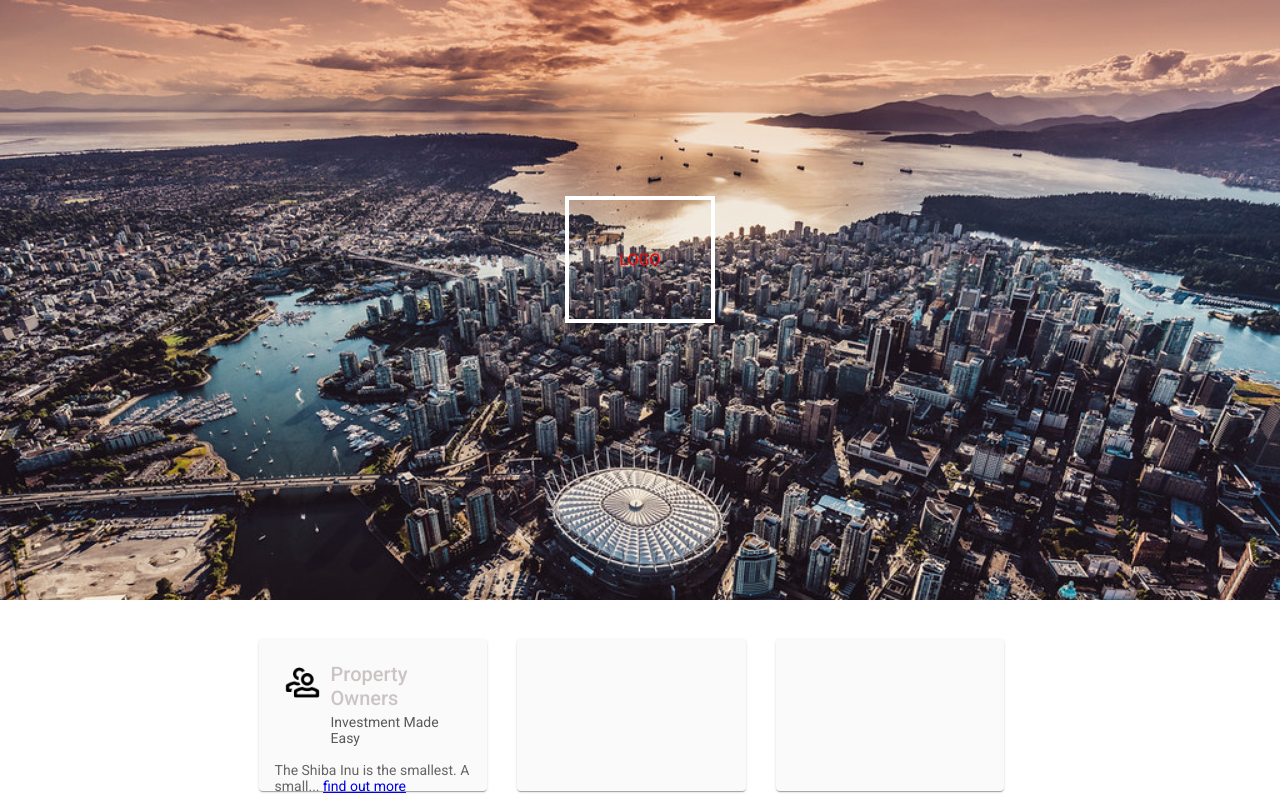
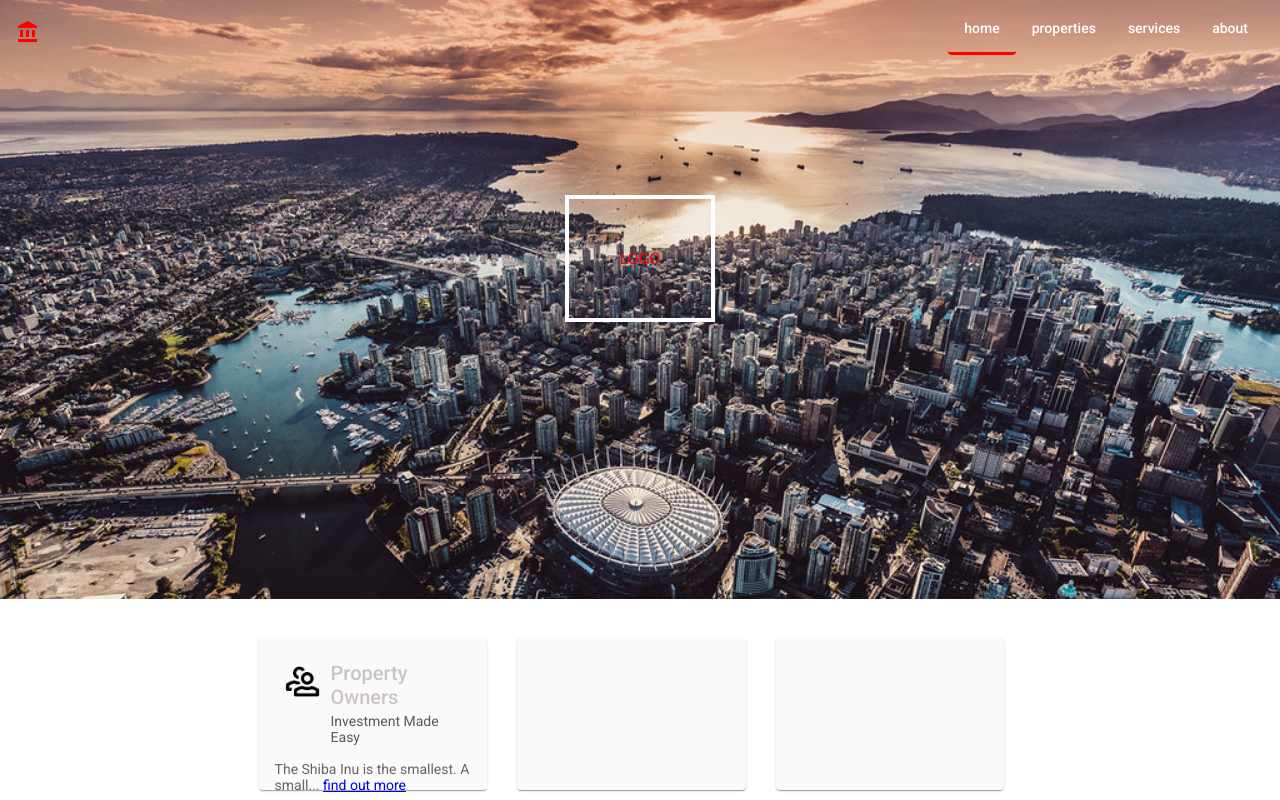
Before and after one commit to bob1457/MPM, an Angular app: page / in a window 1280 px wide. Built offline with nearby package versions, Linux system fonts and the light colour scheme.

Commit message:
Restructure site

```diff
--- a/src/app/app-routing.module.ts
+++ b/src/app/app-routing.module.ts
@@ -1,7 +1,10 @@
 import { NgModule } from '@angular/core';
 import { Routes, RouterModule } from '@angular/router';
+import { HomeComponent } from './home/home.component';
 
-const routes: Routes = [];
+const routes: Routes = [
+  { path: '', component: HomeComponent}
+];
 
 @NgModule({
   imports: [RouterModule.forRoot(routes)],
--- a/src/app/app.component.html
+++ b/src/app/app.component.html
@@ -19,4 +19,20 @@
 </ul>
 
 <router-outlet></router-outlet> -->
-<app-home></app-home>
+<mat-toolbar class="main-toolbar">
+    <!-- <img src="http://placehold.it/35x35"> -->
+    <i class="material-icons" style="color: red;">
+      account_balance
+      </i>
+    <span class="toolbar-spacer"></span>
+    <div>
+        <a mat-button [routerLink]="'/'" [routerLinkActive]="['active']" [routerLinkActiveOptions]> home </a>
+        <a mat-button [routerLink]="'/properties'" [routerLinkActive]="['active']"> properties </a>
+        <a mat-button [routerLink]="'/services'" [routerLinkActive]="['active']"> services </a>
+        <a mat-button [routerLink]="'/about'" [routerLinkActive]="['active']"> about </a>
+    </div>
+</mat-toolbar>
+
+<router-outlet></router-outlet>
+
+<!-- <app-home></app-home> -->
--- a/src/app/app.component.scss
+++ b/src/app/app.component.scss
@@ -0,0 +1,18 @@
+.main-toolbar {
+    background-color: transparent;
+    color: white;
+    /*font-weight: bold;*/
+    position: relative;
+}
+
+.toolbar-spacer {
+    flex: 1 1 auto;
+}
+
+.active {
+    // padding-left: 5px;
+    // padding-right: 5px;
+    // padding-top: 8px;
+    padding-bottom: 6px;
+    border-bottom: 3px solid red;
+}
--- a/src/app/home/home.component.html
+++ b/src/app/home/home.component.html
@@ -3,6 +3,7 @@
   </i>
 </p> style="background-image: url({{imgpath}})"-->
 <div class="home-banner" [ngStyle]="{'background-image':'url('+imgPath+')'}">
+    <!-- <mat-toolbar class="main-toolbar"></mat-toolbar> -->
 </div>
 <div class="logo-container">
     <span class="logo">LOGO</span>
--- a/src/app/home/home.component.scss
+++ b/src/app/home/home.component.scss
@@ -2,6 +2,7 @@
     height: 600px;
     // background-image: url('../../assets/images/home-banner5.jpg');
     background-size: cover;
+    margin-top: -65px;
 }
 
 .logo-container {
@@ -46,3 +47,10 @@
 .home-card-content {
     color: #676464;
 }
+
+.main-toolbar {
+    background-color: transparent;
+    color: white;
+    /*font-weight: bold;*/
+    position: relative;
+}
```
